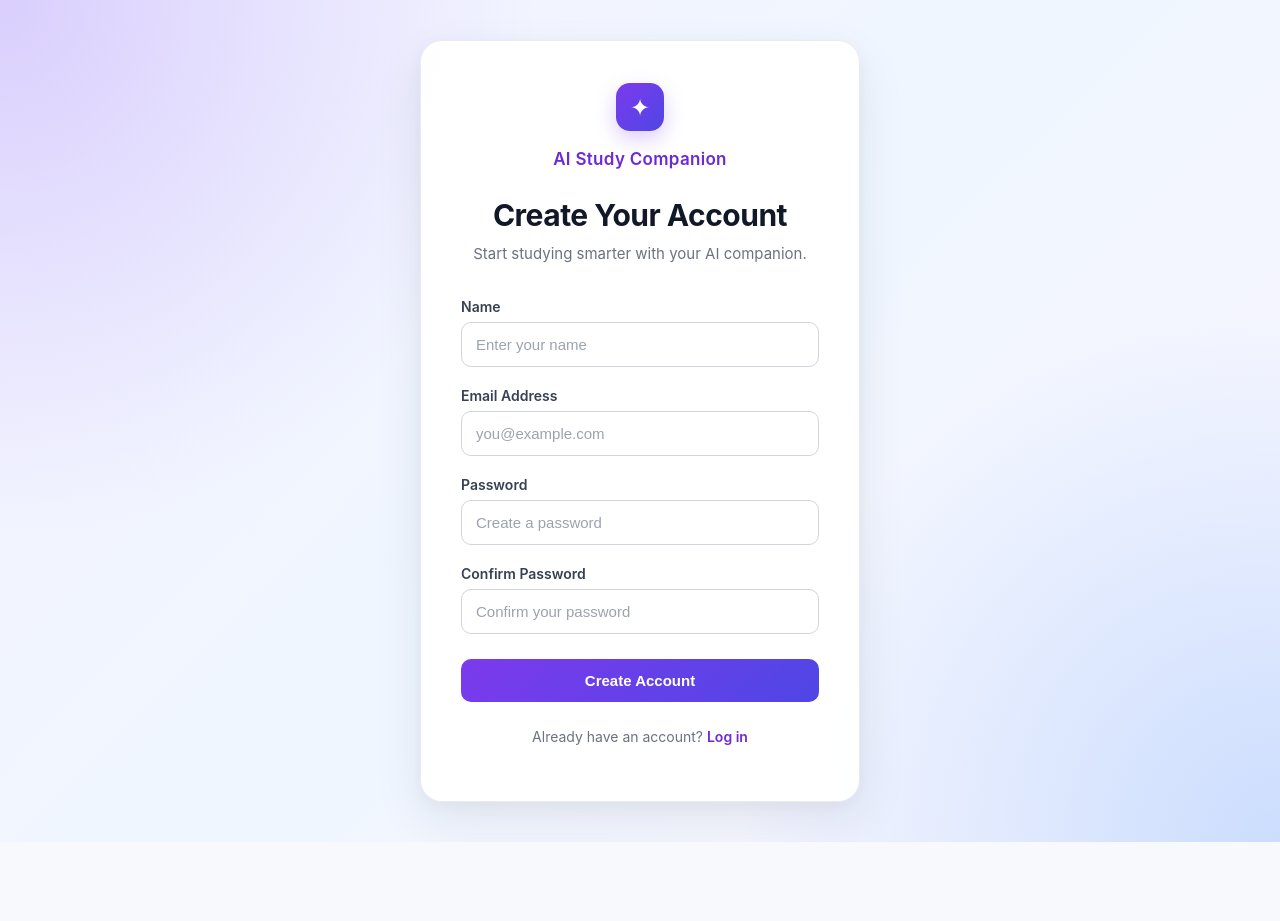
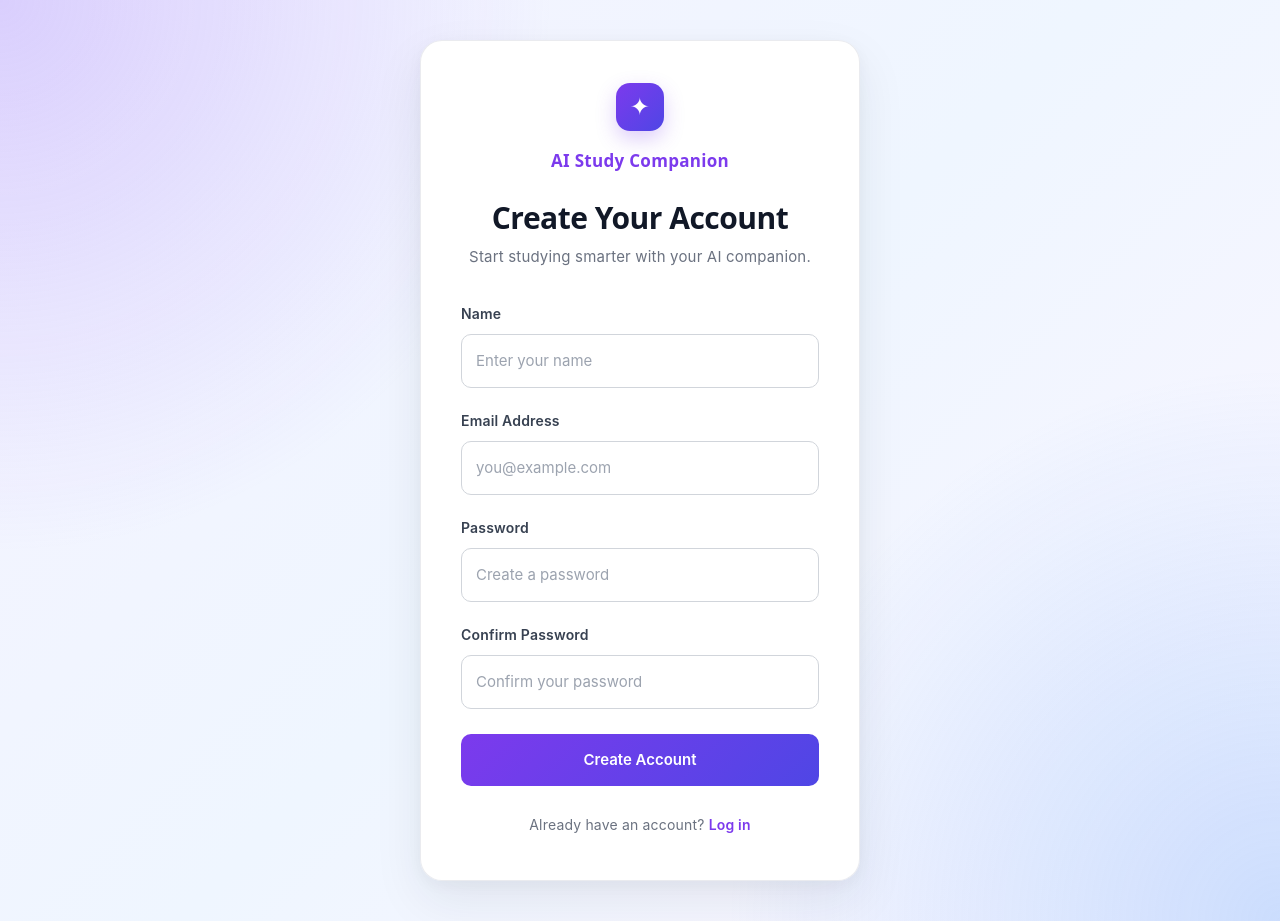
Before and after one commit to acev-0007/CPSC_491_Study_Companion, a React app in the folder frontend/: page /register in a window 1280 px wide. Before the commit the page ends 842 px from the top, so only its background shows below. Built offline with nearby package versions, Linux system fonts and the light colour scheme; the HTML template or start-up script is replaced by a standard one.

Commit message:
added back shared CSS variables to fix styling for other pages

```diff
--- a/frontend/src/index.css
+++ b/frontend/src/index.css
@@ -1,4 +1,160 @@
 :root {
+  --text: #6b6375;
+  --text-h: #08060d;
+  --bg: #fff;
+  --border: #e5e4e7;
+  --code-bg: #f4f3ec;
+  --accent: #aa3bff;
+  --accent-bg: rgba(170, 59, 255, 0.1);
+  --accent-border: rgba(170, 59, 255, 0.5);
+  --social-bg: rgba(244, 243, 236, 0.5);
+
+  --shadow:
+    rgba(0, 0, 0, 0.1) 0 10px 15px -3px,
+    rgba(0, 0, 0, 0.05) 0 4px 6px -2px;
+
+  --sans: system-ui, "Segoe UI", Roboto, sans-serif;
+  --heading: system-ui, "Segoe UI", Roboto, sans-serif;
+  --mono: ui-monospace, Consolas, monospace;
+
+  font: 18px/145% var(--sans);
+  letter-spacing: 0.18px;
+
+  color-scheme: light dark;
+  color: var(--text);
+  background: var(--bg);
+
+  font-synthesis: none;
+  text-rendering: optimizeLegibility;
+  -webkit-font-smoothing: antialiased;
+  -moz-osx-font-smoothing: grayscale;
+
+  @media (max-width: 1024px) {
+    font-size: 16px;
+  }
+}
+
+@media (prefers-color-scheme: dark) {
+  :root {
+    --text: #9ca3af;
+    --text-h: #f3f4f6;
+    --bg: #16171d;
+    --border: #2e303a;
+    --code-bg: #1f2028;
+    --accent: #c084fc;
+    --accent-bg: rgba(192, 132, 252, 0.15);
+    --accent-border: rgba(192, 132, 252, 0.5);
+    --social-bg: rgba(47, 48, 58, 0.5);
+
+    --shadow:
+      rgba(0, 0, 0, 0.4) 0 10px 15px -3px,
+      rgba(0, 0, 0, 0.25) 0 4px 6px -2px;
+  }
+
+  #social .button-icon {
+    filter: invert(1) brightness(2);
+  }
+}
+
+body {
+  margin: 0;
+}
+
+#root {
+  width: 1126px;
+  max-width: 100%;
+  margin: 0 auto;
+  text-align: center;
+  border-inline: 1px solid var(--border);
+  min-height: 100svh;
+  display: flex;
+  flex-direction: column;
+  box-sizing: border-box;
+}
+
+h1,
+h2 {
+  font-family: var(--heading);
+  font-weight: 500;
+  color: var(--text-h);
+}
+
+h1 {
+  font-size: 56px;
+  letter-spacing: -1.68px;
+  margin: 32px 0;
+
+  @media (max-width: 1024px) {
+    font-size: 36px;
+    margin: 20px 0;
+  }
+}
+
+h2 {
+  font-size: 24px;
+  line-height: 118%;
+  letter-spacing: -0.24px;
+  margin: 0 0 8px;
+
+  @media (max-width: 1024px) {
+    font-size: 20px;
+  }
+}
+
+p {
+  margin: 0;
+}
+
+code,
+.counter {
+  font-family: var(--mono);
+  display: inline-flex;
+  border-radius: 4px;
+  color: var(--text-h);
+}
+
+code {
+  font-size: 15px;
+  line-height: 135%;
+  padding: 4px 8px;
+  background: var(--code-bg);
+}
+
+
+/* =========================
+   Authentication Pages
+   ========================= */
+
+/* Make login/register use the full browser width
+   without changing the layout of the rest of the app */
+#root:has(.auth-page) {
+  width: 100%;
+  max-width: none;
+  border-inline: none;
+}
+
+.auth-page {
+  --auth-primary: #7c3aed;
+  --auth-primary-dark: #4f46e5;
+  --auth-heading: #111827;
+  --auth-text: #6b7280;
+  --auth-label: #374151;
+  --auth-input-border: #d1d5db;
+  --auth-placeholder: #9ca3af;
+  --auth-card-bg: rgba(255, 255, 255, 0.96);
+
+  min-height: 100vh;
+  width: 100%;
+
+  display: flex;
+  justify-content: center;
+  align-items: center;
+
+  padding: 40px 20px;
+  box-sizing: border-box;
+
+  color-scheme: light;
+
   font-family:
     Inter,
     system-ui,
@@ -8,34 +164,6 @@
     sans-serif;
 
   color: #1f2937;
-  background: #f8f9fc;
-
-  font-synthesis: none;
-  text-rendering: optimizeLegibility;
-  -webkit-font-smoothing: antialiased;
-}
-
-* {
-  box-sizing: border-box;
-}
-
-body {
-  margin: 0;
-  min-width: 320px;
-  min-height: 100vh;
-}
-
-/* Authentication Page */
-
-.auth-page {
-  min-height: 100vh;
-  width: 100%;
-
-  display: flex;
-  justify-content: center;
-  align-items: center;
-
-  padding: 40px 20px;
 
   background:
     radial-gradient(
@@ -56,6 +184,7 @@
     );
 }
 
+
 /* Card */
 
 .auth-card {
@@ -63,8 +192,9 @@
   max-width: 440px;
 
   padding: 42px 40px;
+  box-sizing: border-box;
 
-  background: rgba(255, 255, 255, 0.95);
+  background: var(--auth-card-bg);
 
   border: 1px solid rgba(229, 231, 235, 0.8);
   border-radius: 22px;
@@ -75,6 +205,7 @@
 
   text-align: left;
 }
+
 
 /* Logo */
 
@@ -92,16 +223,18 @@
 
   background: linear-gradient(
     135deg,
-    #7c3aed,
-    #4f46e5
+    var(--auth-primary),
+    var(--auth-primary-dark)
   );
 
   color: white;
 
   font-size: 24px;
+  line-height: 1;
 
   box-shadow: 0 8px 20px rgba(124, 58, 237, 0.25);
 }
+
 
 /* Titles */
 
@@ -110,12 +243,13 @@
 
   text-align: center;
 
+  font-family: var(--heading);
   font-size: 17px;
   font-weight: 600;
+  line-height: normal;
+  letter-spacing: 0.3px;
 
-  color: #6d28d9;
-
-  letter-spacing: 0.3px;
+  color: var(--auth-primary);
 }
 
 .auth-card h2 {
@@ -123,12 +257,13 @@
 
   text-align: center;
 
+  font-family: var(--heading);
   font-size: 30px;
   font-weight: 700;
+  line-height: 1.2;
+  letter-spacing: -0.5px;
 
-  color: #111827;
-
-  letter-spacing: -0.5px;
+  color: var(--auth-heading);
 }
 
 .auth-subtitle {
@@ -136,11 +271,12 @@
 
   text-align: center;
 
-  color: #6b7280;
+  color: var(--auth-text);
 
   font-size: 15px;
   line-height: 1.5;
 }
+
 
 /* Form */
 
@@ -153,7 +289,7 @@
 
   margin-bottom: 7px;
 
-  color: #374151;
+  color: var(--auth-label);
 
   font-size: 14px;
   font-weight: 600;
@@ -163,14 +299,15 @@
   width: 100%;
 
   padding: 13px 14px;
+  box-sizing: border-box;
 
-  border: 1px solid #d1d5db;
+  border: 1px solid var(--auth-input-border);
   border-radius: 10px;
 
-  background: #ffffff;
+  background: white;
+  color: var(--auth-heading);
 
-  color: #111827;
-
+  font: inherit;
   font-size: 15px;
 
   outline: none;
@@ -182,7 +319,7 @@
 }
 
 .form-group input::placeholder {
-  color: #9ca3af;
+  color: var(--auth-placeholder);
 }
 
 .form-group input:hover {
@@ -190,12 +327,14 @@
 }
 
 .form-group input:focus {
-  border-color: #7c3aed;
+  border-color: var(--auth-primary);
 
-  box-shadow: 0 0 0 3px rgba(124, 58, 237, 0.12);
+  box-shadow:
+    0 0 0 3px rgba(124, 58, 237, 0.12);
 
-  background: #ffffff;
+  background: white;
 }
+
 
 /* Forgot Password */
 
@@ -206,18 +345,23 @@
   text-align: right;
 }
 
-.forgot-password a {
-  color: #6d28d9;
+.forgot-password a,
+.auth-footer a {
+  color: var(--auth-primary);
 
-  font-size: 13px;
-  font-weight: 500;
-
+  font-weight: 600;
   text-decoration: none;
 }
 
-.forgot-password a:hover {
+.forgot-password a {
+  font-size: 13px;
+}
+
+.forgot-password a:hover,
+.auth-footer a:hover {
   text-decoration: underline;
 }
+
 
 /* Button */
 
@@ -226,18 +370,20 @@
 
   margin-top: 5px;
   padding: 13px 18px;
+  box-sizing: border-box;
 
   border: none;
   border-radius: 10px;
 
   background: linear-gradient(
     135deg,
-    #7c3aed,
-    #4f46e5
+    var(--auth-primary),
+    var(--auth-primary-dark)
   );
 
   color: white;
 
+  font: inherit;
   font-size: 15px;
   font-weight: 600;
 
@@ -251,12 +397,14 @@
 .auth-button:hover {
   transform: translateY(-1px);
 
-  box-shadow: 0 8px 20px rgba(79, 70, 229, 0.25);
+  box-shadow:
+    0 8px 20px rgba(79, 70, 229, 0.25);
 }
 
 .auth-button:active {
   transform: translateY(0);
 }
+
 
 /* Footer */
 
@@ -265,22 +413,11 @@
 
   text-align: center;
 
-  color: #6b7280;
+  color: var(--auth-text);
 
   font-size: 14px;
 }
 
-.auth-footer a {
-  color: #6d28d9;
-
-  font-weight: 600;
-
-  text-decoration: none;
-}
-
-.auth-footer a:hover {
-  text-decoration: underline;
-}
 
 /* Mobile */
 
```
